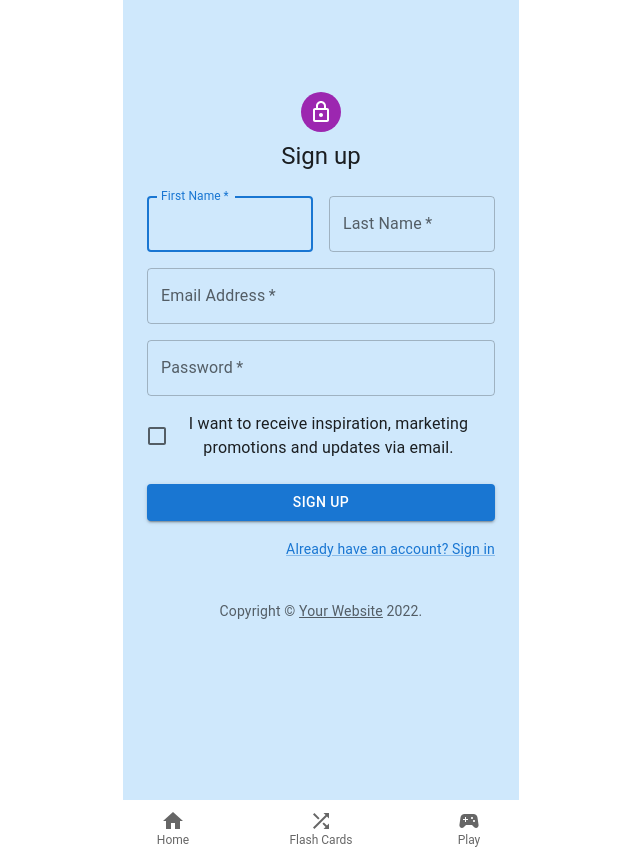
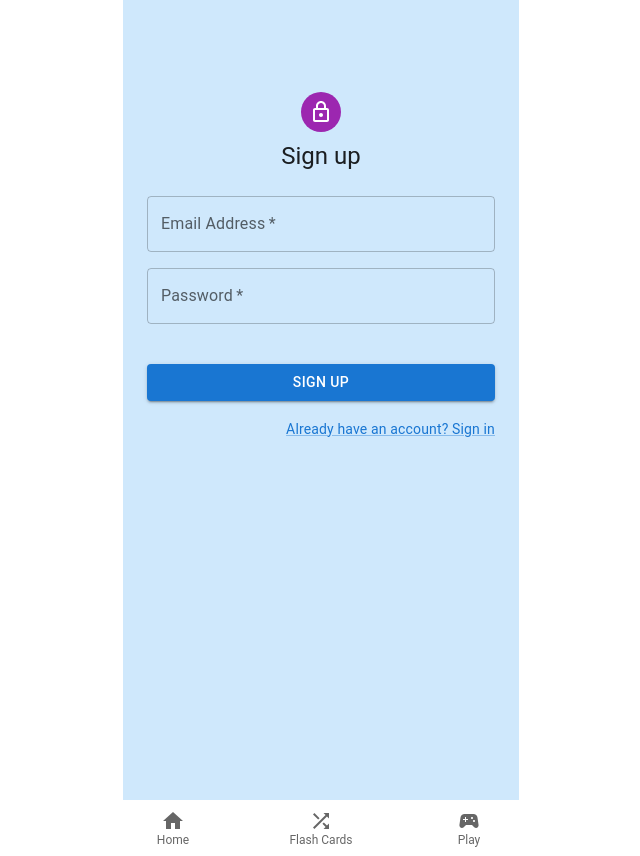
Before and after one commit to RileyShimp/Blah-Blah-Blossom, a React (Create React App) app in the folder client/: page / in a window 1280 px wide. Shown: the whole page, without its empty margins (319-959 px from the left). Built offline with nearby package versions, Linux system fonts and the light colour scheme.

Commit message:
Adjust Signup page and styling

```diff
--- a/client/src/App.css
+++ b/client/src/App.css
@@ -1,19 +1,18 @@
 .App {
   text-align: center;
   padding-top: 20px;
+}
+
+body{
+  background-color: aqua;
 }
 
 .NewWordContainer img {
   width: 100%;
 }
 
-
 .NewWordContainer{
   padding-top: 80px;
-}
-
-.game{
-  padding-top: 40px;
 }
 
 .navBar {
--- a/client/src/components/Home.js
+++ b/client/src/components/Home.js
@@ -2,6 +2,7 @@ import React from 'react'
 import SignUp from './SignUp'
 
 export default function DashBoard() {
+
   return (
     <div>
       <SignUp/>
--- a/client/src/components/SignUp.js
+++ b/client/src/components/SignUp.js
@@ -13,18 +13,6 @@ import Typography from '@mui/material/Typography';
 import Container from '@mui/material/Container';
 import { createTheme, ThemeProvider } from '@mui/material/styles';
 
-function Copyright(props) {
-  return (
-    <Typography variant="body2" color="text.secondary" align="center" {...props}>
-      {'Copyright © '}
-      <Link color="inherit" href="https://mui.com/">
-        Your Website
-      </Link>{' '}
-      {new Date().getFullYear()}
-      {'.'}
-    </Typography>
-  );
-}
 
 const theme = createTheme();
 
@@ -58,27 +46,6 @@ export default function SignUp() {
           </Typography>
           <Box component="form" noValidate onSubmit={handleSubmit} sx={{ mt: 3 }}>
             <Grid container spacing={2}>
-              <Grid item xs={12} sm={6}>
-                <TextField
-                  autoComplete="given-name"
-                  name="firstName"
-                  required
-                  fullWidth
-                  id="firstName"
-                  label="First Name"
-                  autoFocus
-                />
-              </Grid>
-              <Grid item xs={12} sm={6}>
-                <TextField
-                  required
-                  fullWidth
-                  id="lastName"
-                  label="Last Name"
-                  name="lastName"
-                  autoComplete="family-name"
-                />
-              </Grid>
               <Grid item xs={12}>
                 <TextField
                   required
@@ -101,10 +68,6 @@ export default function SignUp() {
                 />
               </Grid>
               <Grid item xs={12}>
-                <FormControlLabel
-                  control={<Checkbox value="allowExtraEmails" color="primary" />}
-                  label="I want to receive inspiration, marketing promotions and updates via email."
-                />
               </Grid>
             </Grid>
             <Button
@@ -124,7 +87,6 @@ export default function SignUp() {
             </Grid>
           </Box>
         </Box>
-        <Copyright sx={{ mt: 5 }} />
       </Container>
     </ThemeProvider>
   );
```
